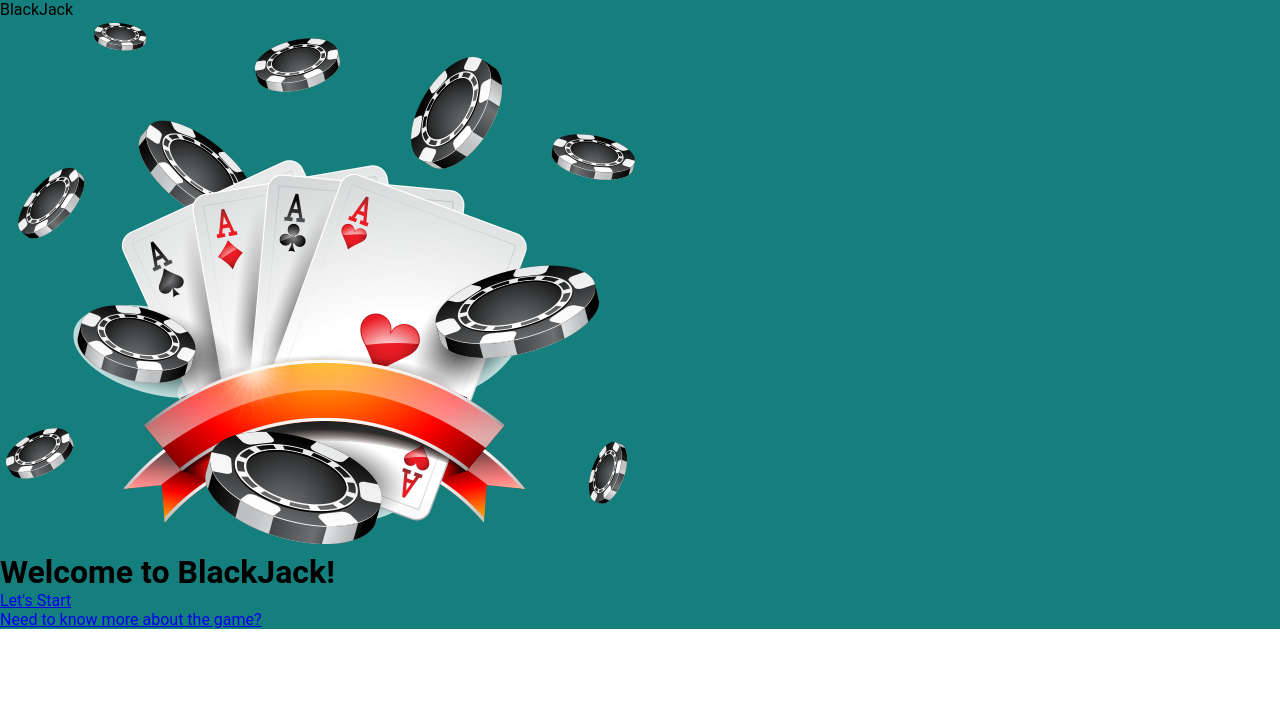
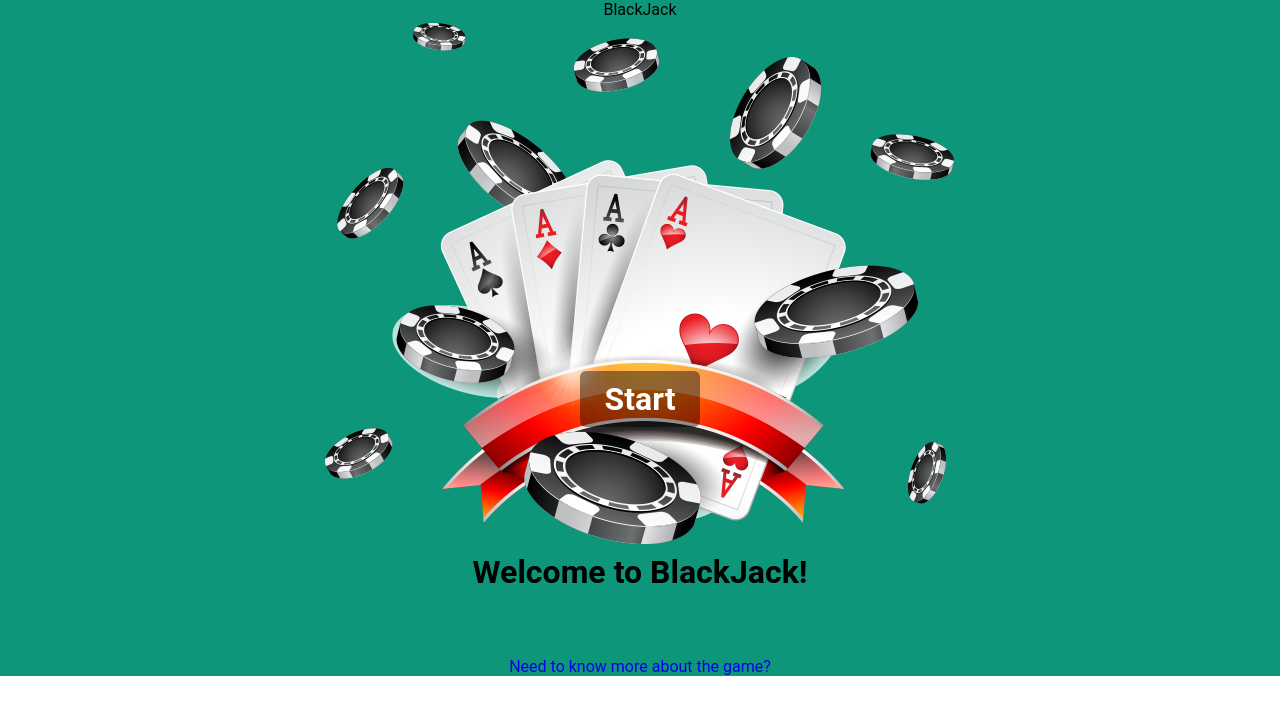
Before and after one commit to moshedabush/blackjack, a React (Create React App) app: page / in a window 1280 px wide. Shown: the top 714 px of the page. Built offline with nearby package versions, Linux system fonts and the light colour scheme.

Commit message:
home-page css upgrade

```diff
--- a/src/css/pages/black-jack-page.css
+++ b/src/css/pages/black-jack-page.css
@@ -1,5 +1,4 @@
 .game {
-    background-color: red;
     margin: auto;
 }
 
--- a/src/css/pages/home-page.css
+++ b/src/css/pages/home-page.css
@@ -1,4 +1,22 @@
-.home{
+.home {
     margin: 0;
-    background-color: #147F7D;
-  }
+    background-color: #0D967A;
+}
+
+.home .start-btn:hover {
+    color: #999;
+    background-color: #fffe08c2;
+}
+
+.home .start-btn{
+    font-weight: 600;
+    font-size: 2rem;
+    border-radius: 6px;
+    padding: 4px 25px;
+    line-height: 3rem;
+    color: #ffffff;
+    background-color: #0000006e;
+    margin: 5px;
+    position: relative;
+    bottom: 225px;
+}
--- a/src/css/setup/base.css
+++ b/src/css/setup/base.css
@@ -6,11 +6,17 @@
 body {
     margin: 0;
     padding: 0;
+    font-size: 16px;
 }
 
 h1, h2, h3, h4, h5, h6, p {
     margin: 0;
 }
+
+a{
+    text-decoration: none;
+}
+
 
 button {
     border: none;
--- a/src/pages/HomePage.jsx
+++ b/src/pages/HomePage.jsx
@@ -8,16 +8,15 @@ export default class HomePage extends React.Component {
     render() {
         return (
             <div className="home">
-                <main className="home-container">
+                <main className="home-container flex align-center column">
                     <HomeHeader />
                     <div className="hero-img">
                         <img src={Hero} alt="" />
                     </div>
                     <h1>Welcome to BlackJack!</h1>
-                    <Link to={"/blackjack"} state={this.state}>
-                        Let's Start
+                    <Link to={"/blackjack"} state={this.state} className="start-btn">
+                        Start
                     </Link>
-                    <br />
                     <Link to={"/about"}>
                         Need to know more about the game?
                     </Link>
```
